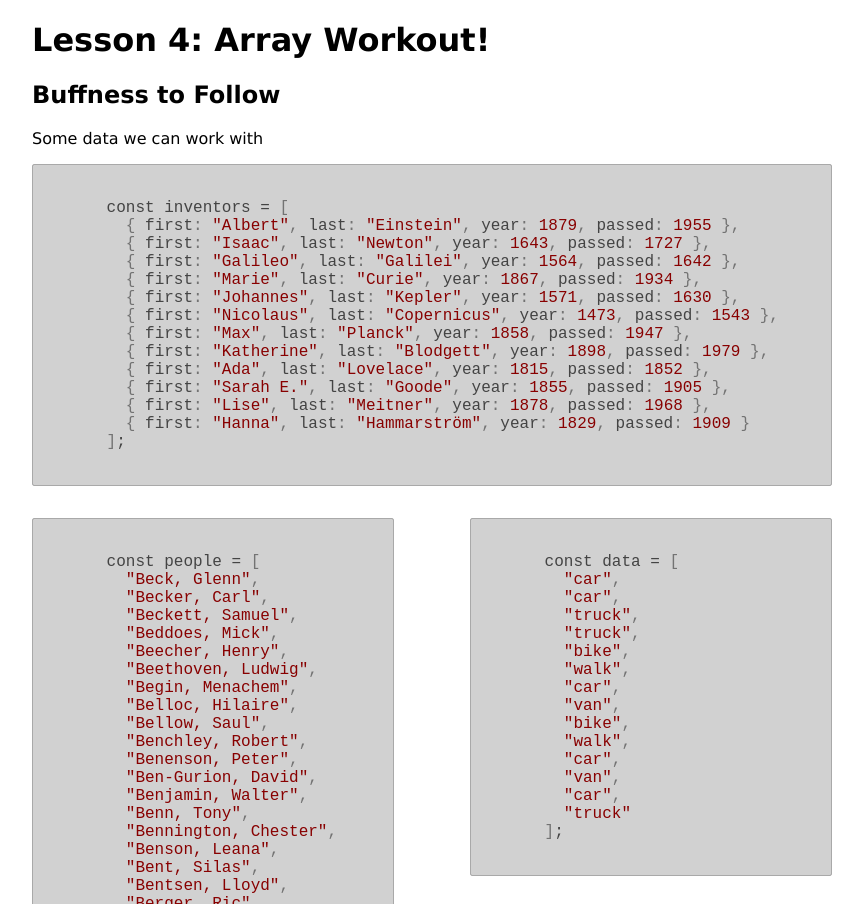
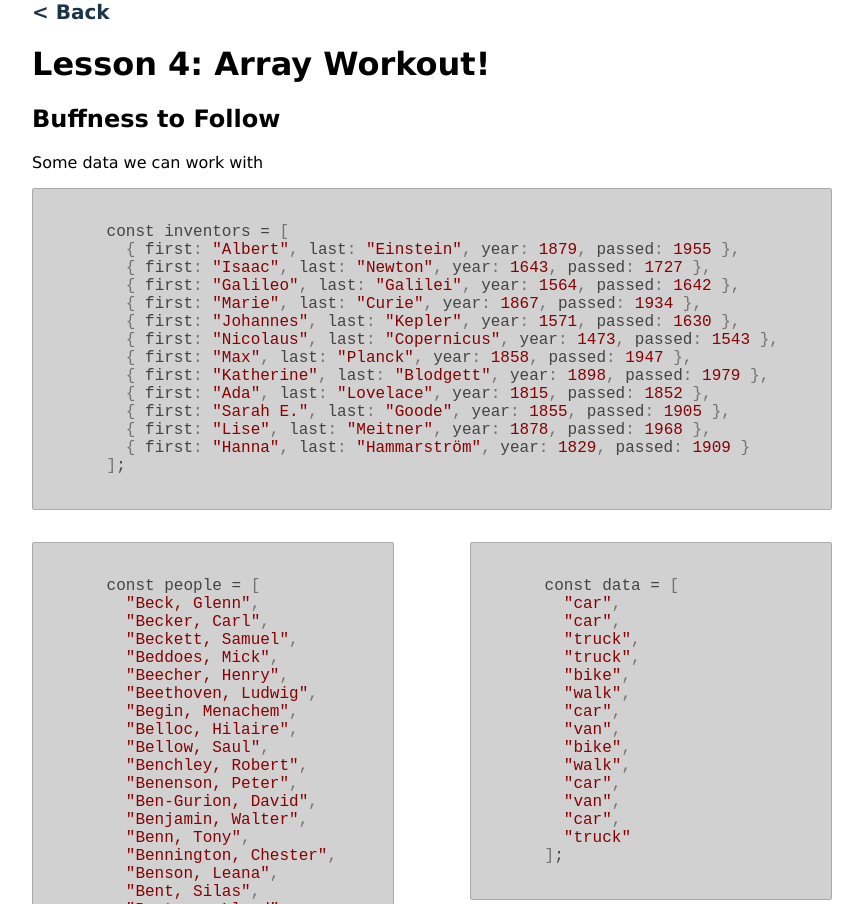
Before and after one commit to tynielsen/js30-assets, a plain HTML site: page lesson-4/index.html in a window 1280 px wide. Shown: the top 904 px of the page, without its empty margins (208-1071 px from the left). Drawn offline with nearby package versions, Linux system fonts and the light colour scheme.

Commit message:
adding in back link to lesson 4

```diff
--- a/lesson-4/index.html
+++ b/lesson-4/index.html
@@ -13,6 +13,7 @@
   <link rel="stylesheet" href="./styles.css">
 </head>
 <body>
+  <a href="/js30-assets/">&lt; Back</a>
 
   <h1>Lesson 4: Array Workout!</h1>
   <h2>Buffness to Follow</h2>
--- a/lesson-4/styles.css
+++ b/lesson-4/styles.css
@@ -7,6 +7,17 @@ body {
   margin: auto;
   font-size: 1.6rem;
   font-family: Verdana, Geneva, Tahoma, sans-serif;
+}
+
+a {
+  font-size: 2rem;
+  margin: 2.5rem 0 0;
+  color: #193549;
+  text-decoration: none;
+  font-weight: bold;
+}
+a:hover {
+  text-decoration: underline;
 }
 
 .codes-container {
```
